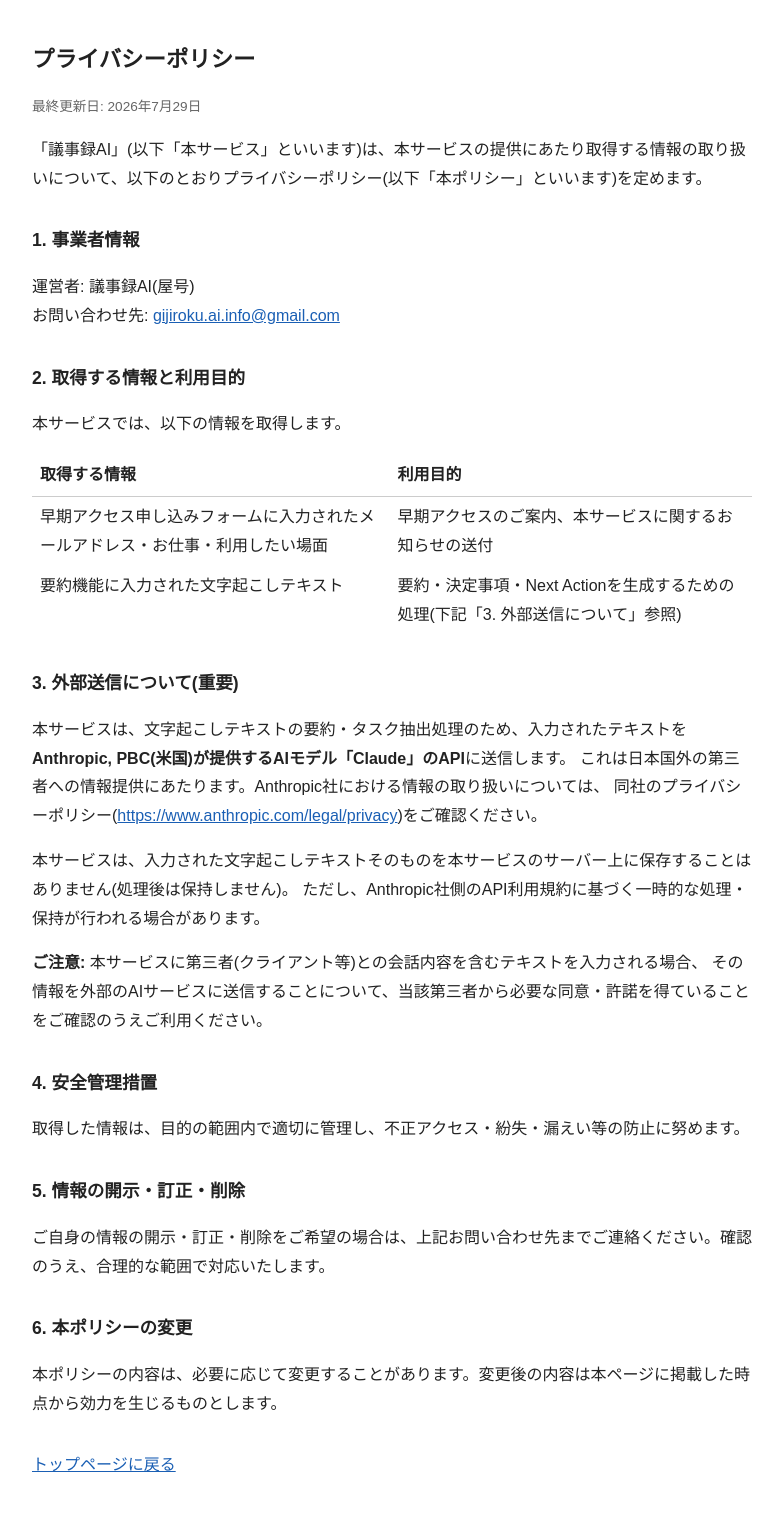
After one commit to mizu-works/meeting-summarizer, a Flask app: page /privacy in a window 1280 px wide. The commit adds this page. Shown: the whole page, without its empty margins (248-1031 px from the left). Run offline with Flask 3, Linux system fonts and the light colour scheme.

Commit message:
Add privacy policy and terms of service pages
Discloses that submitted transcript text is sent to Anthropic's
Claude API for processing, and clarifies user responsibility for
third-party data included in that text.

```diff
--- a/mvp-meeting-summarizer/app.py
+++ b/mvp-meeting-summarizer/app.py
@@ -82,5 +82,15 @@ def waitlist():
     return render_template("waitlist.html", submitted=submitted, error=error)
 
 
+@app.route("/privacy")
+def privacy():
+    return render_template("privacy.html")
+
+
+@app.route("/terms")
+def terms():
+    return render_template("terms.html")
+
+
 if __name__ == "__main__":
     app.run(debug=True, port=5000)
--- /dev/null
+++ b/mvp-meeting-summarizer/templates/privacy.html
@@ -0,0 +1,79 @@
+<!doctype html>
+<html lang="ja">
+<head>
+  <meta charset="utf-8">
+  <title>プライバシーポリシー | 議事録AI</title>
+  <style>
+    body { font-family: sans-serif; max-width: 720px; margin: 40px auto; padding: 0 16px; color: #222; line-height: 1.8; }
+    h1 { font-size: 1.4rem; }
+    h2 { font-size: 1.1rem; margin-top: 32px; }
+    a { color: #1a5fb4; }
+    .updated { color: #666; font-size: 0.85rem; }
+    .back { margin-top: 32px; }
+  </style>
+</head>
+<body>
+  <h1>プライバシーポリシー</h1>
+  <p class="updated">最終更新日: 2026年7月29日</p>
+
+  <p>
+    「議事録AI」(以下「本サービス」といいます)は、本サービスの提供にあたり取得する情報の取り扱いについて、以下のとおりプライバシーポリシー(以下「本ポリシー」といいます)を定めます。
+  </p>
+
+  <h2>1. 事業者情報</h2>
+  <p>
+    運営者: 議事録AI(屋号)<br>
+    お問い合わせ先: <a href="mailto:gijiroku.ai.info@gmail.com">gijiroku.ai.info@gmail.com</a>
+  </p>
+
+  <h2>2. 取得する情報と利用目的</h2>
+  <p>本サービスでは、以下の情報を取得します。</p>
+  <table style="border-collapse: collapse; width: 100%;">
+    <tr>
+      <th style="text-align:left; border-bottom: 1px solid #ccc; padding: 6px 8px;">取得する情報</th>
+      <th style="text-align:left; border-bottom: 1px solid #ccc; padding: 6px 8px;">利用目的</th>
+    </tr>
+    <tr>
+      <td style="padding: 6px 8px; vertical-align: top;">早期アクセス申し込みフォームに入力されたメールアドレス・お仕事・利用したい場面</td>
+      <td style="padding: 6px 8px; vertical-align: top;">早期アクセスのご案内、本サービスに関するお知らせの送付</td>
+    </tr>
+    <tr>
+      <td style="padding: 6px 8px; vertical-align: top;">要約機能に入力された文字起こしテキスト</td>
+      <td style="padding: 6px 8px; vertical-align: top;">要約・決定事項・Next Actionを生成するための処理(下記「3. 外部送信について」参照)</td>
+    </tr>
+  </table>
+
+  <h2>3. 外部送信について(重要)</h2>
+  <p>
+    本サービスは、文字起こしテキストの要約・タスク抽出処理のため、入力されたテキストを
+    <strong>Anthropic, PBC(米国)が提供するAIモデル「Claude」のAPI</strong>に送信します。
+    これは日本国外の第三者への情報提供にあたります。Anthropic社における情報の取り扱いについては、
+    同社のプライバシーポリシー(<a href="https://www.anthropic.com/legal/privacy" target="_blank" rel="noopener">https://www.anthropic.com/legal/privacy</a>)をご確認ください。
+  </p>
+  <p>
+    本サービスは、入力された文字起こしテキストそのものを本サービスのサーバー上に保存することはありません(処理後は保持しません)。
+    ただし、Anthropic社側のAPI利用規約に基づく一時的な処理・保持が行われる場合があります。
+  </p>
+  <p>
+    <strong>ご注意:</strong> 本サービスに第三者(クライアント等)との会話内容を含むテキストを入力される場合、
+    その情報を外部のAIサービスに送信することについて、当該第三者から必要な同意・許諾を得ていることをご確認のうえご利用ください。
+  </p>
+
+  <h2>4. 安全管理措置</h2>
+  <p>
+    取得した情報は、目的の範囲内で適切に管理し、不正アクセス・紛失・漏えい等の防止に努めます。
+  </p>
+
+  <h2>5. 情報の開示・訂正・削除</h2>
+  <p>
+    ご自身の情報の開示・訂正・削除をご希望の場合は、上記お問い合わせ先までご連絡ください。確認のうえ、合理的な範囲で対応いたします。
+  </p>
+
+  <h2>6. 本ポリシーの変更</h2>
+  <p>
+    本ポリシーの内容は、必要に応じて変更することがあります。変更後の内容は本ページに掲載した時点から効力を生じるものとします。
+  </p>
+
+  <p class="back"><a href="/">トップページに戻る</a></p>
+</body>
+</html>
```
Also changed, not shown: mvp-meeting-summarizer/templates/index.html (+12 -1 lines), mvp-meeting-summarizer/templates/terms.html (added, +74 -0 lines), mvp-meeting-summarizer/templates/waitlist.html (+11 -2 lines).
